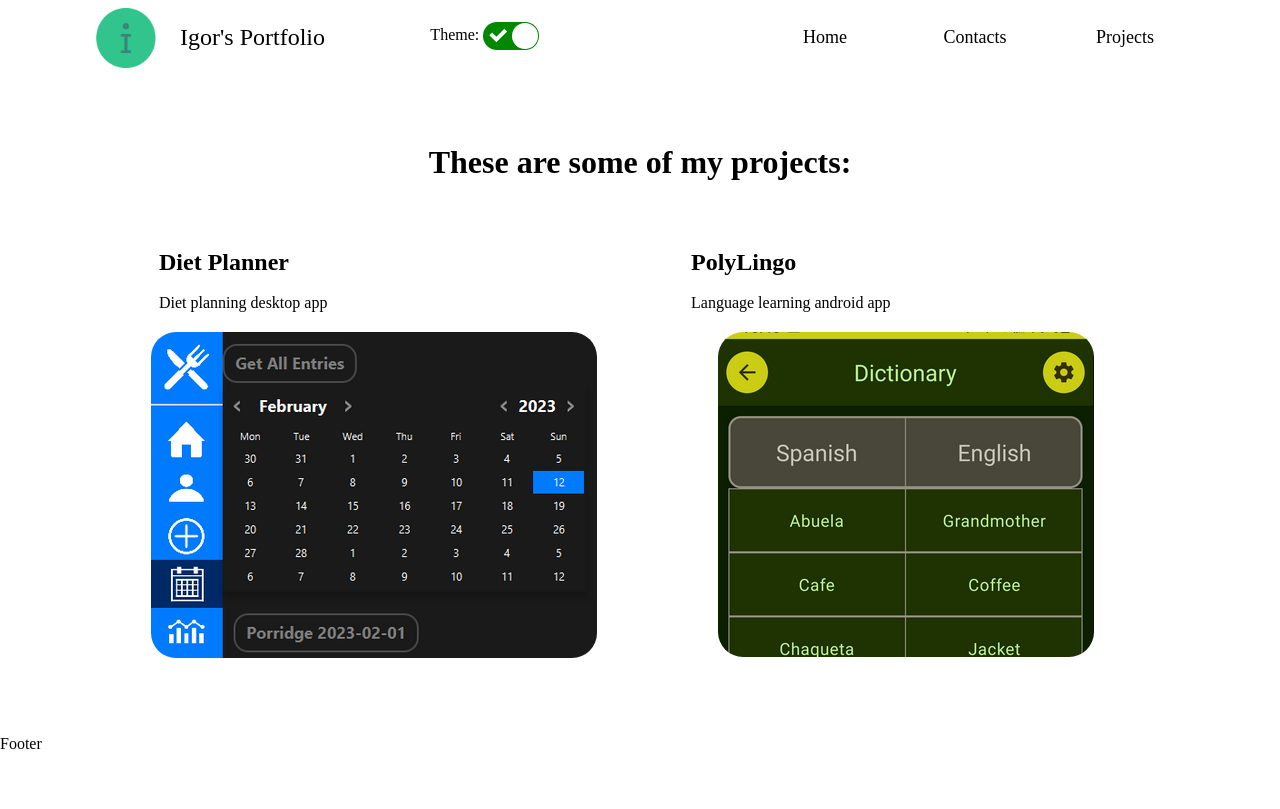
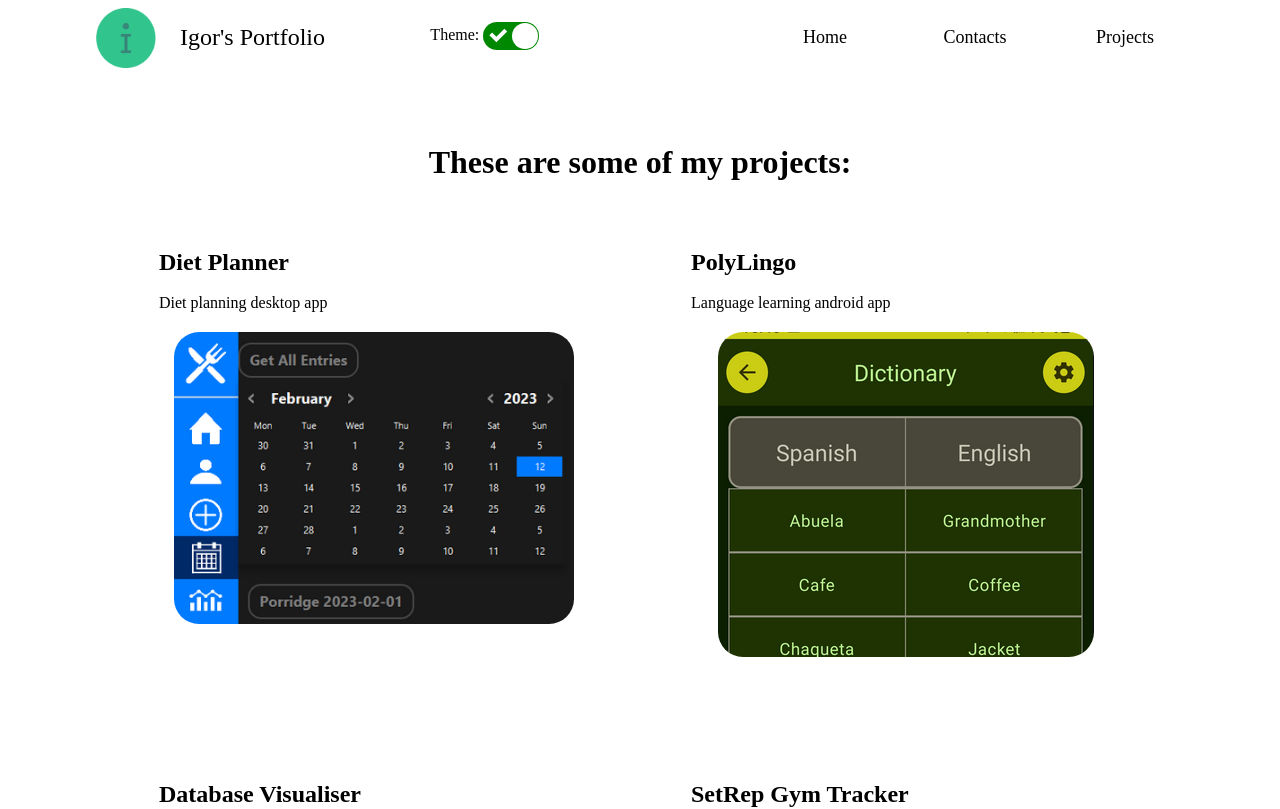
Before and after one commit to igor-siergiej/personal-portfolio, a React (Create React App) app: page /projects in a window 1280 px wide. Shown: the top 809 px of the page. Built offline with nearby package versions, Linux system fonts and the light colour scheme; a web font is replaced by a local one.

Commit message:
Added remaining projects

```diff
--- a/src/components/project/Project.module.scss
+++ b/src/components/project/Project.module.scss
@@ -19,6 +19,8 @@
 
 img{
     border-radius: 25px;
+    max-width: 400px;
+    max-height: 350px;
 }
 
 .textContainer {
--- a/src/pages/home/Home.tsx
+++ b/src/pages/home/Home.tsx
@@ -1,14 +1,16 @@
 import styles from './Home.module.scss'
+
 import Pane from '../../components/pane/Pane'
-import image from '../../images/image.jpg'
-import pdf from '../../IgorSiergiejCV.pdf'
 import { Logo } from '../../components/logo/Logo'
 
+import image from '../../images/image.jpg'
 import java from '../../images/logos/java.png'
 import android from '../../images/logos/android.png'
 import intellij from '../../images/logos/intellij.png'
 import postgreSQL from '../../images/logos/css.png'
 import ts from '../../images/logos/ts.png'
+
+import pdf from '../../IgorSiergiejCV.pdf'
 
 function Home () {
 	return (
--- a/src/pages/projects/Projects.tsx
+++ b/src/pages/projects/Projects.tsx
@@ -5,6 +5,7 @@ import styles from './Projects.module.scss'
 
 import dietPlanner from '../../images/projects/dietPlanner.png'
 import polyLingo from '../../images/projects/polyLingo.png'
+import question from '../../images/projects/comingSoon.png'
 
 function Projects () {
 	return (
@@ -27,6 +28,20 @@ function Projects () {
 							'https://github.com/igor-siergiej/PolyLingo')
 						}
 
+						{Project(
+							question,
+							'Database Visualiser',
+							'Coming Soon...',
+							'')
+						}
+
+						{Project(
+							question,
+							'SetRep Gym Tracker',
+							'Coming Soon...',
+							'')
+						}
+
 					</div>
 				</div>
 			</Pane>
```
Also changed, not shown: src/images/projects/comingSoon.png (added).
